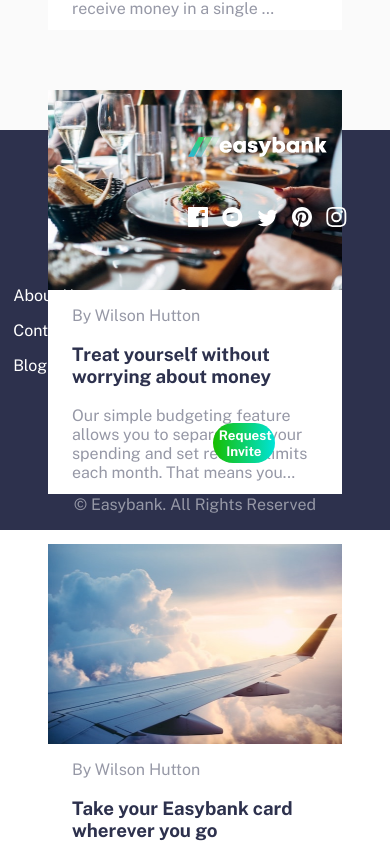
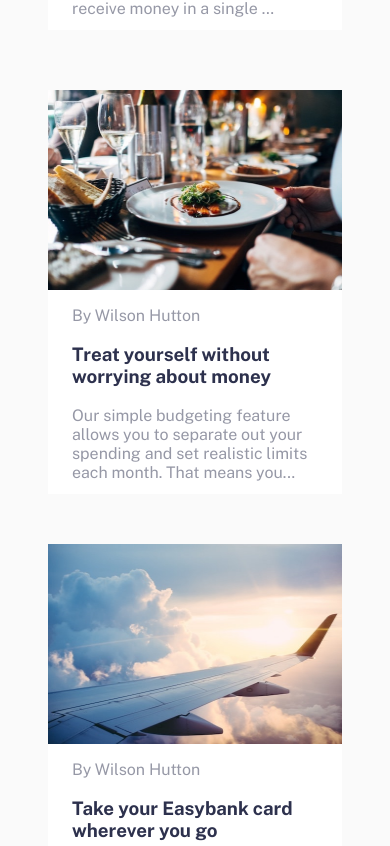
Before and after one commit to NicoBlas/easybankLP, a React (Create React App) app: page / in a window 390 px wide. Shown: the part 2878-3724 px from the top of the page. Built offline with nearby package versions, Linux system fonts and the light colour scheme.

Commit message:
footer mobile responsive

```diff
--- a/src/components/footer/Footer.jsx
+++ b/src/components/footer/Footer.jsx
@@ -41,7 +41,9 @@
       </div>
 
       <div className='footer__ending'>
+        <div className='footer__ending-b'>
         <RequesInvite />
+        </div>
         <p>© Easybank. All Rights Reserved</p>
       </div>
 
--- a/src/components/footer/footer.css
+++ b/src/components/footer/footer.css
@@ -79,7 +79,74 @@
     .footer{
         display: flex;
         flex-direction: column;
-        bottom: 0;
+        width: 100%;
+
+        align-items: center;
+        padding: 0;
+        margin: 0;
+        height: 870px;
+        text-align: center;
+
+        justify-content: flex-start;
+    }
+
+    .footer__icons{
+        width: 100%;
+        padding: 0;
+        margin: 0;
+        margin-top: 2rem;
 
     }
+
+    .footer__icons-logo{
+        width: 100%;
+        padding: 0;
+        margin: 0;
+        margin-bottom: 1rem;
+    }
+
+    .footer__icons-media{
+        width: 100%;
+        padding: 0;
+        margin: 0;
+        margin-bottom: 1rem;
+    }
+
+    .footer__links{
+        width: 100%;
+        padding: 0;
+        margin: 0;
+        display: flex;
+        flex-direction: column;
+
+    }
+
+    .footer__links-1{
+        width: 100%;
+        padding: 0;
+        margin: 0
+
+    }
+
+    .footer__links-2{
+        width: 100%;
+        padding: 0;
+        margin: 0;
+        margin-bottom: 2rem;
+    }
+
+    .footer__ending{
+        width: 100%;
+
+        margin: 0;
+        padding: 0;
+        justify-content: center;
+        align-items: center;
+
+    }
+
+    .footer__ending-b{
+        width: 100%;
+    }
+
 }
--- a/src/containers/articlesList/articlesList.css
+++ b/src/containers/articlesList/articlesList.css
@@ -16,7 +16,7 @@
 .articlesList__content{
     display: flex;
     flex-direction: row;
-    height: 500px;
+    margin-bottom: 12rem;
 
 
 }
@@ -33,6 +33,7 @@
     .articlesList__content{
         display: flex;
         flex-direction: column;
+        margin-bottom: 2rem;
 
     }
 
```
